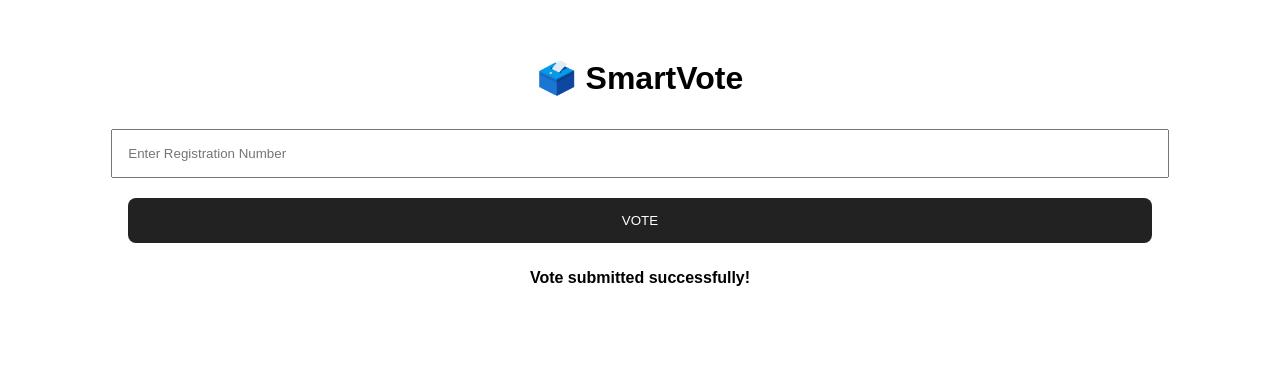
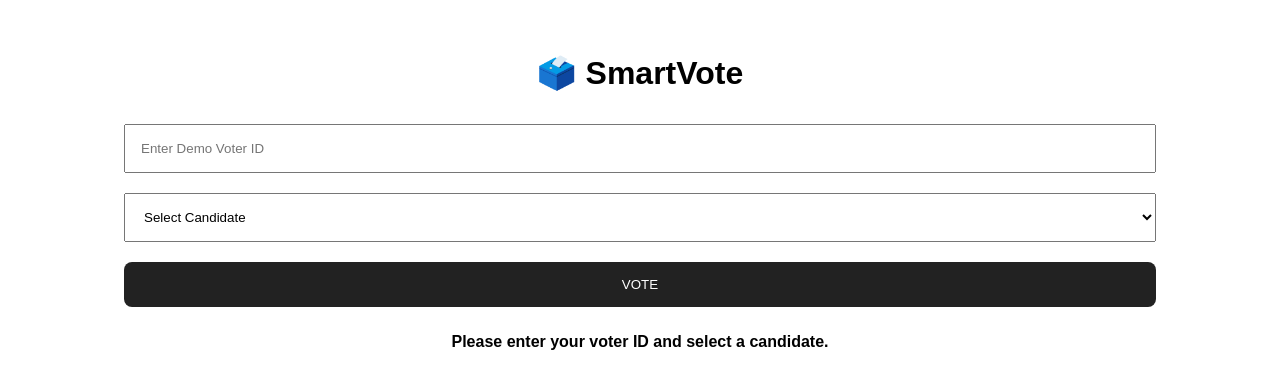
Before and after one commit to Ian-dan87/Smartvote, a website: page public/index.html in a window 1280 px wide. Both pictures are taken after a click on the button "VOTE". Drawn offline with Linux system fonts and the light colour scheme.

Commit message:
Connect SmartVote to Firebase

```diff
--- a/public/index.html
+++ b/public/index.html
@@ -3,8 +3,8 @@
 <head>
 <title>SmartVote</title>
 <style>
-body{text-align:center;font-family:Arial;padding:30px}
-input,button{padding:15px;margin:10px;width:85%}
+body{text-align:center;font-family:Arial;padding:25px}
+input,select,button{padding:15px;margin:10px;width:85%;box-sizing:border-box}
 button{background:#222;color:white;border:0;border-radius:8px}
 #message{font-weight:bold}
 </style>
@@ -14,17 +14,89 @@ button{background:#222;color:white;border:0;border-radius:8px}
 
 <h1>🗳️ SmartVote</h1>
 
-<input id="reg" placeholder="Enter Registration Number">
+<input id="reg" placeholder="Enter Demo Voter ID">
+
+<select id="candidate">
+  <option value="">Select Candidate</option>
+  <option value="Ian Dancan">Ian Dancan</option>
+  <option value="Brian Otieno">Brian Otieno</option>
+  <option value="Kevin Ochieng">Kevin Ochieng</option>
+</select>
 
 <button onclick="vote()">VOTE</button>
 
 <p id="message"></p>
 
-<script>
-function vote(){
-    document.getElementById("message").innerText =
-    "Vote submitted successfully!";
+<script type="module">
+
+import { initializeApp }
+from "https://www.gstatic.com/firebasejs/12.2.1/firebase-app.js";
+
+import {
+  getFirestore,
+  collection,
+  addDoc,
+  getDocs,
+  query,
+  where,
+  serverTimestamp
 }
+from "https://www.gstatic.com/firebasejs/12.2.1/firebase-firestore.js";
+
+const firebaseConfig = {
+  apiKey: "AIzaSyBs8VNWmI8D9mseDa_h22x8Ulxh0AwnSQg",
+  authDomain: "smartvote-4b606.firebaseapp.com",
+  projectId: "smartvote-4b606",
+  storageBucket: "smartvote-4b606.firebasestorage.app",
+  messagingSenderId: "335961217747",
+  appId: "1:335961217747:web:0d9b778fcd0755bc239226"
+};
+
+const app = initializeApp(firebaseConfig);
+const db = getFirestore(app);
+
+window.vote = async function(){
+
+  const voterId = document.getElementById("reg").value.trim();
+  const candidate = document.getElementById("candidate").value;
+  const message = document.getElementById("message");
+
+  if(!voterId || !candidate){
+    message.innerText = "Please enter your voter ID and select a candidate.";
+    return;
+  }
+
+  try{
+
+    const q = query(
+      collection(db,"votes"),
+      where("voterId","==",voterId)
+    );
+
+    const existing = await getDocs(q);
+
+    if(!existing.empty){
+      message.innerText = "This voter has already voted.";
+      return;
+    }
+
+    await addDoc(collection(db,"votes"),{
+      voterId: voterId,
+      candidate: candidate,
+      timestamp: serverTimestamp()
+    });
+
+    message.innerText = "Vote submitted successfully!";
+
+  }catch(error){
+
+    console.error(error);
+    message.innerText = "Error submitting vote.";
+
+  }
+
+};
+
 </script>
 
 </body>
```
